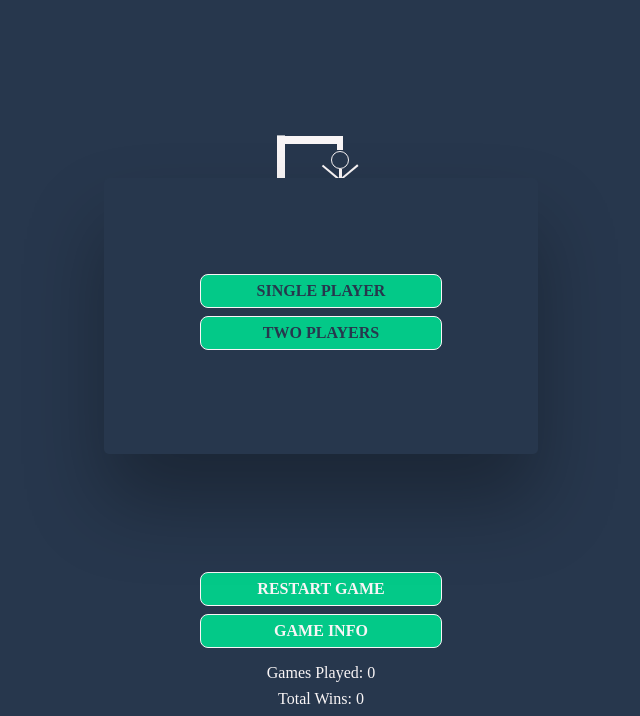
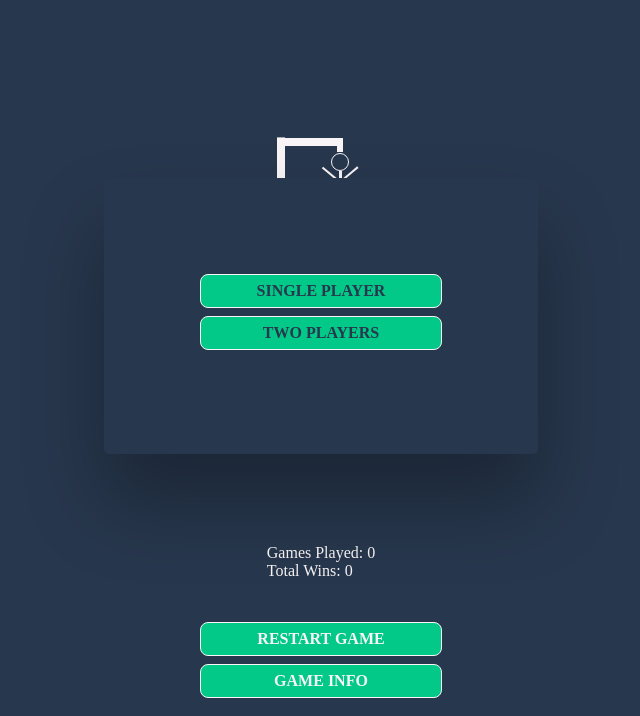
Before and after one commit to DevTruce/hangman, a website with bundled scripts: page index.html in a window 1280 px wide. Shown: the part 84-800 px from the top of the page, without its empty margins (319-959 px from the left). Built offline with nearby package versions, Linux system fonts and the light colour scheme.

Commit message:
updated html/css for game stats

```diff
--- a/index.html
+++ b/index.html
@@ -53,6 +53,10 @@
         </div>
       </div>
     </main>
+    <div class="stats-box">
+      <div class="total-games">Games Played: 0</div>
+      <div class="total-wins">Total Wins: 0</div>
+    </div>
     <aside>
       <div class="btn btn--restart-game">RESTART GAME</div>
       <div class="btn btn--game-info">GAME INFO</div>
@@ -72,8 +76,6 @@
       </div>
       <div class="overlay hidden"></div>
     </aside>
-    <div class="total-games">Games Played: 0</div>
-    <div class="total-wins">Total Wins: 0</div>
   </body>
   <!-- web version (to be made) -->
   <script type="module" src="src/javascript/wordList.js"></script>
--- a/src/sass/_layout.scss
+++ b/src/sass/_layout.scss
@@ -347,3 +347,8 @@ main {
   align-items: center;
   justify-content: center;
 }
+
+.stats-box {
+  position: relative;
+  top: -2rem;
+}
```
Also changed, not shown: src/css/style.css, 1 other file.
